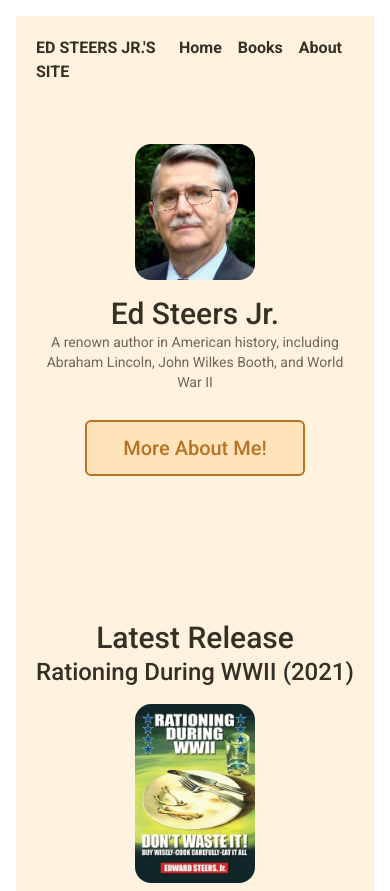
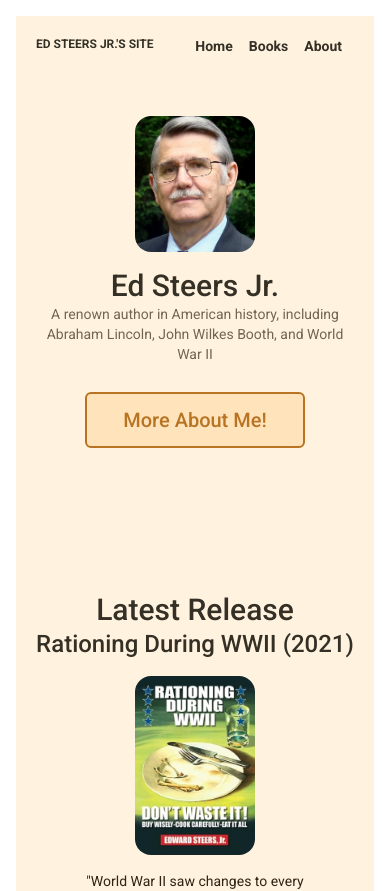
Before and after one commit to ykhm-iob/IanOBThomasC_Capstone, a React (Create React App) app: page / in a window 390 px wide. Shown: the top 891 px of the page. Built offline with nearby package versions, Linux system fonts and the light colour scheme.

Commit message:
Hopefully final navbar changes.

```diff
--- a/src/Navbar.js
+++ b/src/Navbar.js
@@ -3,12 +3,12 @@ import { Link } from 'react-router-dom';
 const Navbar = () => {
   return (
 
-      <nav className="sticky top-0 p-5 bg-backdropColor bg-opacity-60 flex justify-between text-titleColor hover:bg-opacity-100
+      <nav className="sticky  top-0 p-5 bg-backdropColor bg-opacity-60 flex justify-between text-titleColor hover:bg-opacity-100
       sm:bg-opacity-0 sm:hover:bg-opacity-0">
         <div>
-        <h1 className="uppercase font-bold sm:font-normal">Ed Steers Jr.'s Site</h1>
+        <h1 className="uppercase font-bold text-xs sm:font-normal sm:text-base">Ed Steers Jr.'s Site</h1>
         </div>
-        <div className="px-3 space-x-4 gap-20">
+        <div className="px-3 space-x-4 gap-20 text-sm sm:text-base">
           <Link className=" hover:text-linkColor font-bold sm:font-normal" to="/">Home</Link>
           <Link className=" hover:text-linkColor font-bold sm:font-normal" to="/books">Books</Link>
           <Link className="hover:text-linkColor font-bold sm:font-normal" to="/about">About</Link>
```
